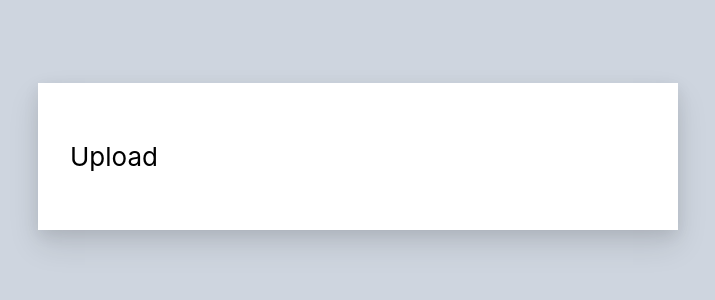
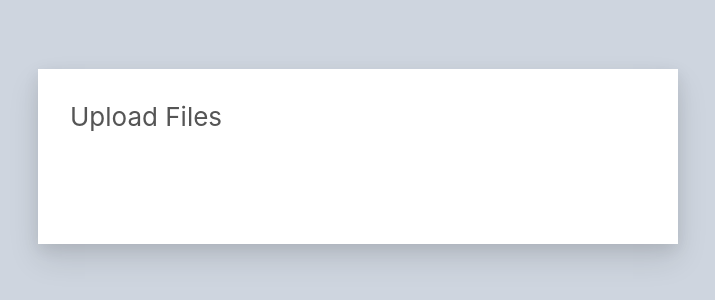
Before and after one commit to tobsirl/Upload, a React (Create React App) app in the folder Frontend/: page / in a window 1280 px wide. Shown: the part 244-544 px from the top of the page, without its empty margins (282-997 px from the left). Built offline with nearby package versions, Linux system fonts and the light colour scheme; the HTML template or start-up script is replaced by a standard one.

Commit message:
Added styling for the upload component

```diff
--- a/Frontend/src/Upload/Upload.css
+++ b/Frontend/src/Upload/Upload.css
@@ -0,0 +1,38 @@
+.Upload {
+  display: flex;
+  flex-direction: column;
+  flex: 1;
+  align-items: flex-start;
+  text-align: left;
+  overflow: hidden;
+}
+
+.Content {
+  display: flex;
+  flex-direction: row;
+  padding-top: 16px;
+  box-sizing: border-box;
+  width: 100%;
+}
+
+.Files {
+  margin-left: 32px;
+  align-items: flex-start;
+  justify-items: flex-start;
+  flex: 1;
+  overflow-y: auto;
+}
+
+.Actions {
+  display: flex;
+  flex: 1;
+  width: 100%;
+  align-items: flex-end;
+  flex-direction: column;
+  margin-top: 32px;
+}
+
+.Title {
+  margin-bottom: 32px;
+  color: #555;
+}
--- a/Frontend/src/Upload/Upload.js
+++ b/Frontend/src/Upload/Upload.js
@@ -1,13 +1,22 @@
-import React, { Component } from "react";
-import "./Upload.css";
+import React, { Component } from 'react';
+import './Upload.css';
 
 class Upload extends Component {
   constructor(props) {
     super(props);
   }
 
-  render(){
-    return <p>Upload</p>
+  render() {
+    return (
+      <div className="Upload">
+        <span className="Title">Upload Files</span>
+        <div className="Content">
+          <div />
+          <div className="Files" />
+        </div>
+        <div className="Actions" />
+      </div>
+    );
   }
 }
 
```
